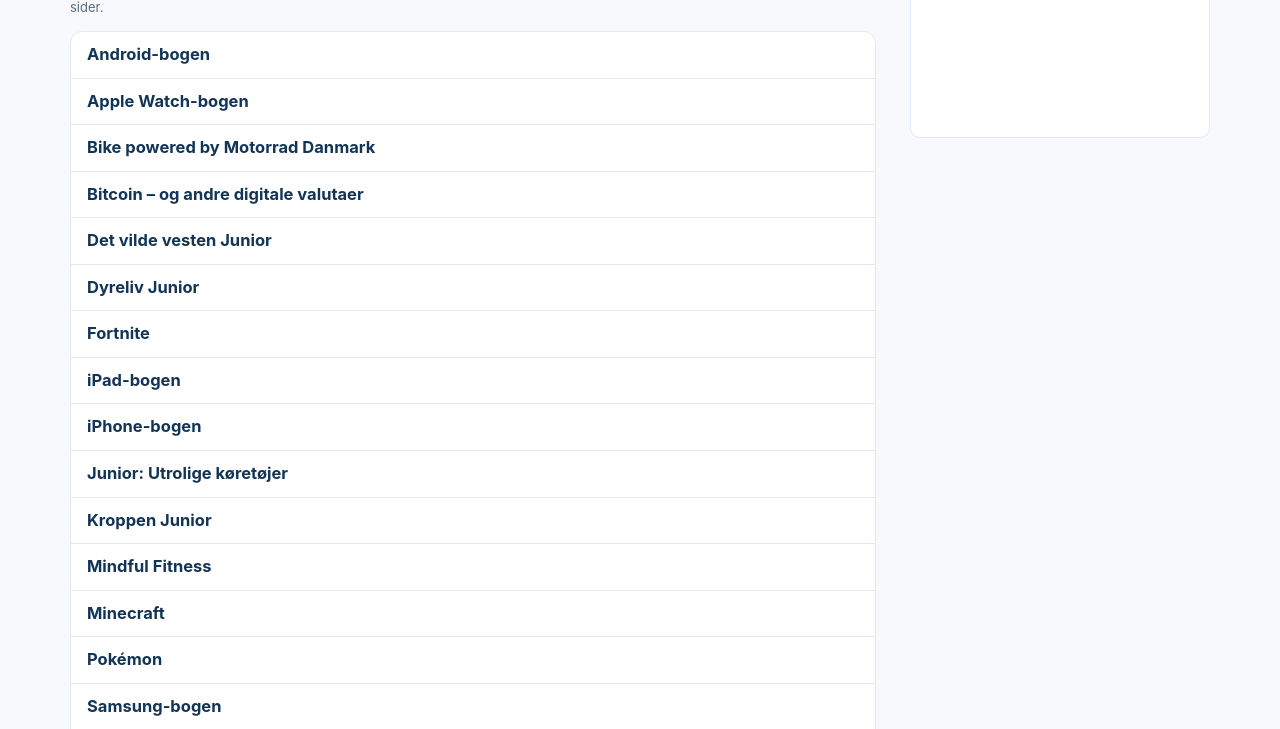
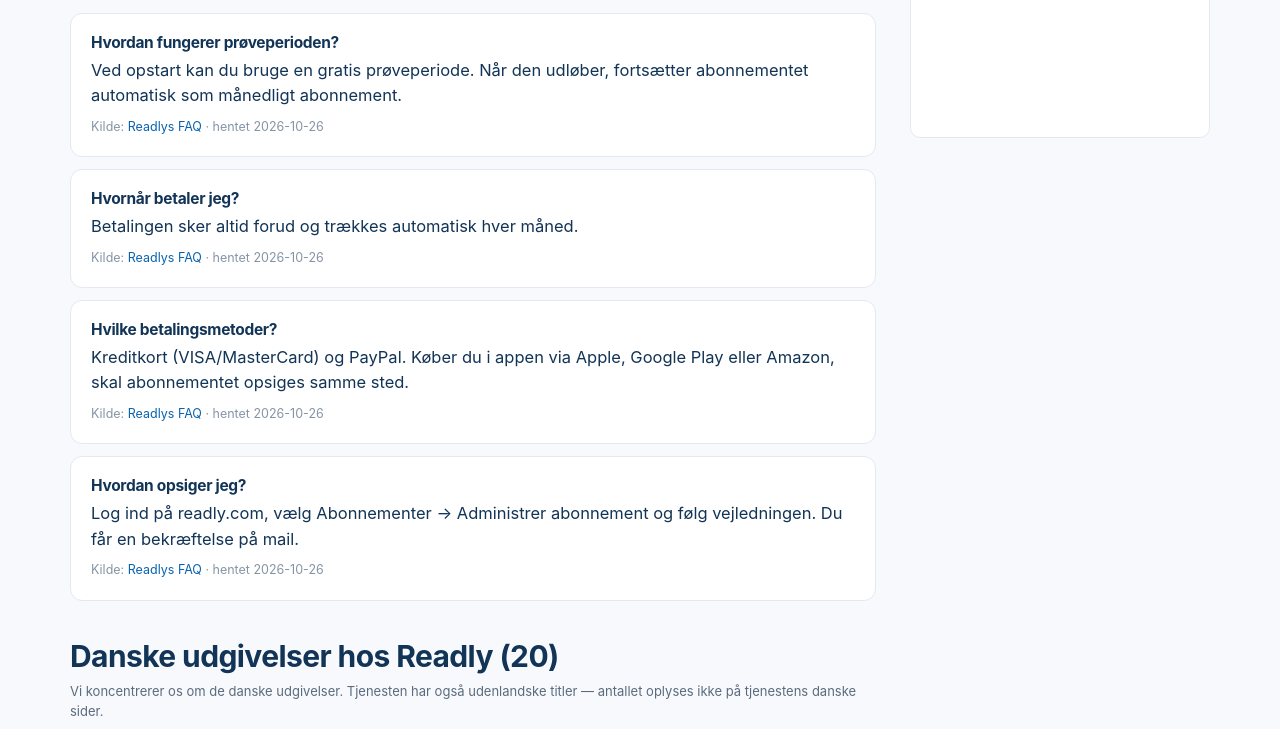
Before and after one commit to hooah-web/readmagasiner, an Astro site: page /tjenester/readly in a window 1280 px wide. Shown: the part 599-1328 px from the top of the page. Built offline with nearby package versions, Linux system fonts and the light colour scheme; Astro itself is replaced by a stand-in of ours.

Commit message:
feat: prisvilkår fra tjenesternes egne FAQ'er
16 fakta hentet og citeret med kilde og dato:
- Flipp: 99 kr/md, 3 måneder for 1, 12 for 9 (891 kr), 39 kr for Egmont-abonnenter
- Pling: 99 kr/md, opsig 5 dage før, Kombi 49 kr for Aller-abonnenter, Favorit gratis
- Wype: 99 kr/md, gratis for egne abonnenter, 59 kr for øvrige magasiner
- Readly: prøveperiode → automatisk fornyelse, forudbetaling, VISA/PayPal, opsig i kontoen

```diff
--- a/data/tjenester.json
+++ b/data/tjenester.json
@@ -6,7 +6,33 @@
   "udenlandske_oplyst": null,
   "udenlandske_kilde": null,
   "danske_kilde": "Readlys danske udgivelsesoversigt",
-  "bemaerkning": "Readly oplyser ikke et samlet antal udenlandske titler på deres danske sider. Vi viser derfor ingen tal."
+  "bemaerkning": "Readly oplyser ikke et samlet antal udenlandske titler på deres danske sider. Vi viser derfor ingen tal.",
+  "pris_fakta": [
+   {
+    "q": "Hvordan fungerer prøveperioden?",
+    "a": "Ved opstart kan du bruge en gratis prøveperiode. Når den udløber, fortsætter abonnementet automatisk som månedligt abonnement.",
+    "kilde": "https://readly.zendesk.com/hc/en-001/articles/4410019367313-Monthly-renewal",
+    "hentet": "2026-10-26"
+   },
+   {
+    "q": "Hvornår betaler jeg?",
+    "a": "Betalingen sker altid forud og trækkes automatisk hver måned.",
+    "kilde": "https://readly.zendesk.com/hc/en-001/articles/360012747860-How-do-I-pay",
+    "hentet": "2026-10-26"
+   },
+   {
+    "q": "Hvilke betalingsmetoder?",
+    "a": "Kreditkort (VISA/MasterCard) og PayPal. Køber du i appen via Apple, Google Play eller Amazon, skal abonnementet opsiges samme sted.",
+    "kilde": "https://readly.zendesk.com/hc/en-001/articles/360012747860-How-do-I-pay",
+    "hentet": "2026-10-26"
+   },
+   {
+    "q": "Hvordan opsiger jeg?",
+    "a": "Log ind på readly.com, vælg Abonnementer → Administrer abonnement og følg vejledningen. Du får en bekræftelse på mail.",
+    "kilde": "https://readly.zendesk.com/hc/en-001/articles/4409419638929-Cancellation",
+    "hentet": "2026-10-26"
+   }
+  ]
  },
  "flipp": {
   "navn": "Flipp",
@@ -15,7 +41,33 @@
   "udenlandske_oplyst": null,
   "udenlandske_kilde": null,
   "danske_kilde": "flipp.dk/magasiner/<blad>",
-  "bemaerkning": "Flipp er dansk og oplyser ikke et antal udenlandske titler."
+  "bemaerkning": "Flipp er dansk og oplyser ikke et antal udenlandske titler.",
+  "pris_fakta": [
+   {
+    "q": "Hvad koster Flipp?",
+    "a": "99 kr. pr. måned, opkrævet forud. Ingen binding — du kan opsige under Min Konto og bliver ikke opkrævet næste måned.",
+    "kilde": "https://www.flipp.dk/faq/",
+    "hentet": "2026-10-26"
+   },
+   {
+    "q": "3 måneder for 1",
+    "a": "Du betaler 99 kr. ved start og får 3 måneders adgang. Derefter overgår abonnementet til standardprisen 99 kr. pr. måned.",
+    "kilde": "https://www.flipp.dk/faq/",
+    "hentet": "2026-10-26"
+   },
+   {
+    "q": "12 måneder for 9",
+    "a": "Du betaler 891 kr. ved start og får 12 måneders adgang — svarende til 9 måneders pris. Derefter 99 kr. pr. måned.",
+    "kilde": "https://www.flipp.dk/faq/",
+    "hentet": "2026-10-26"
+   },
+   {
+    "q": "Er du i forvejen abonnent hos Egmont?",
+    "a": "Printabonnenter på Egmonts magasiner, ugeblade eller børneblade betaler 39 kr. pr. måned for Flipp.",
+    "kilde": "https://www.flipp.dk/faq/",
+    "hentet": "2026-10-26"
+   }
+  ]
  },
  "pling": {
   "navn": "Pling",
@@ -24,7 +76,39 @@
   "udenlandske_oplyst": 22,
   "udenlandske_kilde": "pling.dk/partner-forside/internationale-brands/",
   "danske_kilde": "pling.dk/partner-forside/danske-brands/",
-  "bemaerkning": "Pling viser 22 internationale brands på deres partner-sider. Det er ikke nødvendigvis hele det udenlandske udvalg."
+  "bemaerkning": "Pling viser 22 internationale brands på deres partner-sider. Det er ikke nødvendigvis hele det udenlandske udvalg.",
+  "pris_fakta": [
+   {
+    "q": "Hvad koster Pling Komplet?",
+    "a": "Første måned er gratis. Derefter 99 kr. pr. måned, som trækkes automatisk.",
+    "kilde": "https://pling.dk/ofte-stillede-sporgsmal/",
+    "hentet": "2026-10-26"
+   },
+   {
+    "q": "Hvornår skal jeg opsige?",
+    "a": "Du skal opsige senest fem dage inden næste betaling, ellers fornyes abonnementet automatisk. Det er en kortere frist end hos de andre tjenester.",
+    "kilde": "https://pling.dk/ofte-stillede-sporgsmal/",
+    "hentet": "2026-10-26"
+   },
+   {
+    "q": "Hvad er Pling Kombi?",
+    "a": "Er du printabonnent på et af Allers magasiner eller ugeblade, koster Pling 49 kr. pr. måned — halv pris — så længe printabonnementet er aktivt. Opsiger du print, går Pling til 99 kr.",
+    "kilde": "https://pling.dk/ofte-stillede-sporgsmal/",
+    "hentet": "2026-10-26"
+   },
+   {
+    "q": "Hvad er Pling Favorit?",
+    "a": "Som printabonnent hos Aller får du gratis digital adgang til den udgave, du abonnerer på.",
+    "kilde": "https://pling.dk/ofte-stillede-sporgsmal/",
+    "hentet": "2026-10-26"
+   },
+   {
+    "q": "Kan jeg dele abonnementet?",
+    "a": "Ja, op til fem andre brugere.",
+    "kilde": "https://pling.dk/ofte-stillede-sporgsmal/",
+    "hentet": "2026-10-26"
+   }
+  ]
  },
  "wype": {
   "navn": "Wype",
@@ -33,6 +117,26 @@
   "udenlandske_oplyst": null,
   "udenlandske_kilde": null,
   "danske_kilde": "wype.dk/online-magasiner/",
-  "bemaerkning": "Wype oplyser \"mere end 500 udgivelser\" i alt, men fordeler ikke tallet på danske og udenlandske."
+  "bemaerkning": "Wype oplyser \"mere end 500 udgivelser\" i alt, men fordeler ikke tallet på danske og udenlandske.",
+  "pris_fakta": [
+   {
+    "q": "Hvad koster Wype?",
+    "a": "Gratis den første måned, derefter 99 kr. pr. måned for fuld adgang til alle magasiner.",
+    "kilde": "https://wype.dk/spoergsmaal-svar/",
+    "hentet": "2026-10-26"
+   },
+   {
+    "q": "Jeg abonnerer allerede på et af magasinerne",
+    "a": "Print- og digitale abonnenter på et af deres magasiner har gratis adgang til den nyeste udgave og tidligere udgaver af netop det magasin.",
+    "kilde": "https://wype.dk/spoergsmaal-svar/",
+    "hentet": "2026-10-26"
+   },
+   {
+    "q": "Hvad hvis jeg vil have adgang til resten?",
+    "a": "Abonnenter kan købe adgang til alle de øvrige e-magasiner for 59 kr. pr. måned.",
+    "kilde": "https://wype.dk/spoergsmaal-svar/",
+    "hentet": "2026-10-26"
+   }
+  ]
  }
 }
--- a/src/lib/site.ts
+++ b/src/lib/site.ts
@@ -46,6 +46,7 @@ export const tjenesteInfo = tjenestedata as unknown as Record<string, {
   navn: string; url: string; note: string;
   udenlandske_oplyst: number | null; udenlandske_kilde: string | null;
   danske_kilde: string | null; bemaerkning: string;
+  pris_fakta?: { q: string; a: string; kilde: string; hentet: string }[];
 }>;
 
 /**
--- a/src/pages/tjenester/[key].astro
+++ b/src/pages/tjenester/[key].astro
@@ -39,6 +39,27 @@ const priser_liste = p ? Object.entries(p.prices) : [];
             {" · "}kilde: <a href={t.url} rel="nofollow noopener" target="_blank">{t.url.replace("https://","")}</a>
           </p>
 
+          {info.pris_fakta && info.pris_fakta.length > 0 && (
+            <>
+              <h2 style="margin-top:38px">Priser og betingelser</h2>
+              <p class="small" style="margin:8px 0 16px">
+                Hentet fra {t.navn}s egen FAQ. Det er de ting, der afgør, hvad du reelt betaler —
+                og hvornår du kan komme ud igen.
+              </p>
+              <div class="grid" style="grid-template-columns:1fr;gap:12px">
+                {info.pris_fakta.map((f) => (
+                  <div class="card">
+                    <h3 style="font-size:15.5px;margin:0 0 6px">{f.q}</h3>
+                    <p style="margin:0">{f.a}</p>
+                    <p class="meta" style="margin:8px 0 0">
+                      Kilde: <a href={f.kilde} rel="nofollow noopener" target="_blank">{t.navn}s FAQ</a> · hentet {f.hentet}
+                    </p>
+                  </div>
+                ))}
+              </div>
+            </>
+          )}
+
           <h2 style="margin-top:38px">Danske udgivelser hos {t.navn} ({danske.length})</h2>
           <p class="small" style="margin:8px 0 0">
             Vi koncentrerer os om de danske udgivelser. Tjenesten har også udenlandske titler
```
